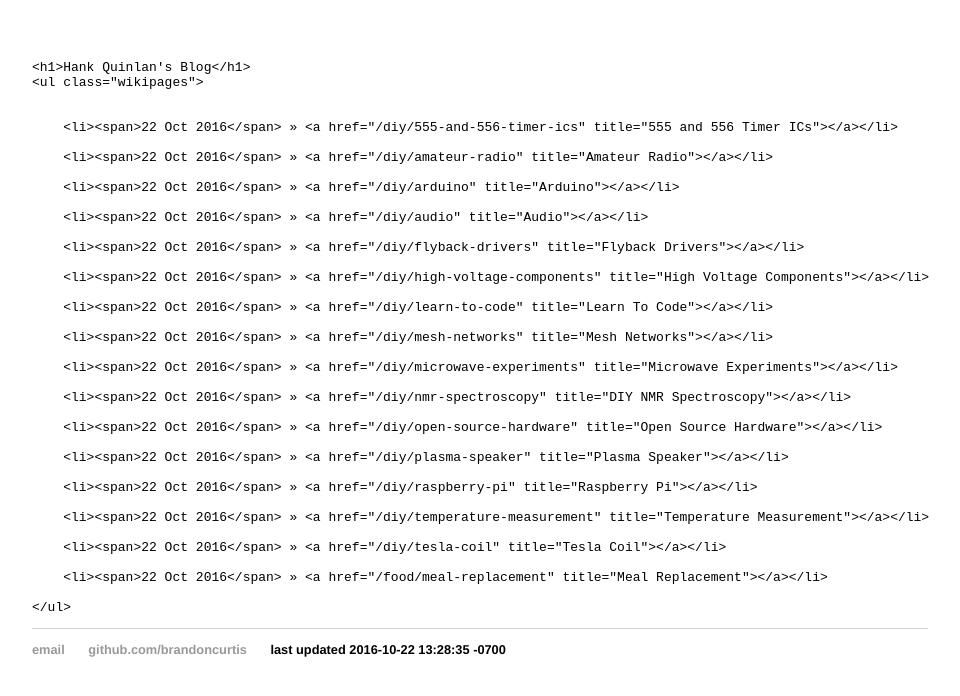
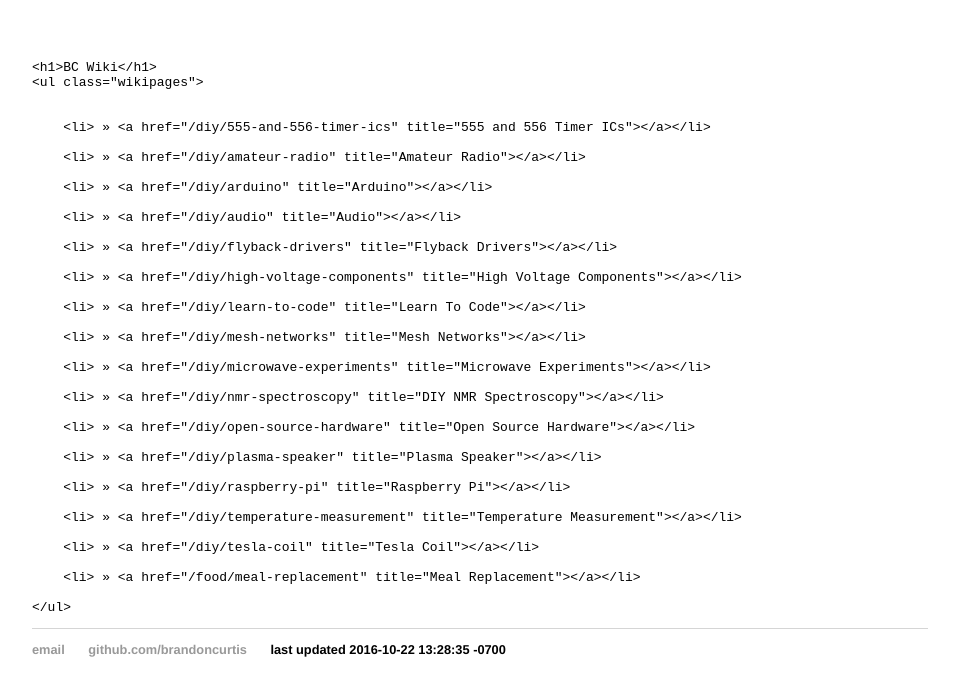
Before and after one commit to brandoncurtis/wiki, a Jekyll site: the page built from index.md, in a window 1280 px wide. Shown: the top 696 px of the page, without its empty margins (160-1120 px from the left). Built offline with Jekyll 4.4.1, drawn with Linux system fonts in a browser that asks for light colours.

Commit message:
fixing autoindexing of wiki pages

```diff
--- a/index.md
+++ b/index.md
@@ -1,11 +1,11 @@
 ---
 layout: default
-title: Hank Quinlan's Blog
+title: BC Wiki
 ---
 	<h1>{{ page.title }}</h1>
 	<ul class="wikipages">
 
 	  {% for wikipage in site.wikipages %}
-	    <li><span>{{ wikipage.date | date_to_string }}</span> » <a href="{{ wikipage.url }}" title="{{ wikipage.title }}">{{ post.title }}</a></li>
+	    <li> » <a href="{{ wikipage.url }}" title="{{ wikipage.title }}">{{ post.title }}</a></li>
 	  {% endfor %}
 	</ul>
```
